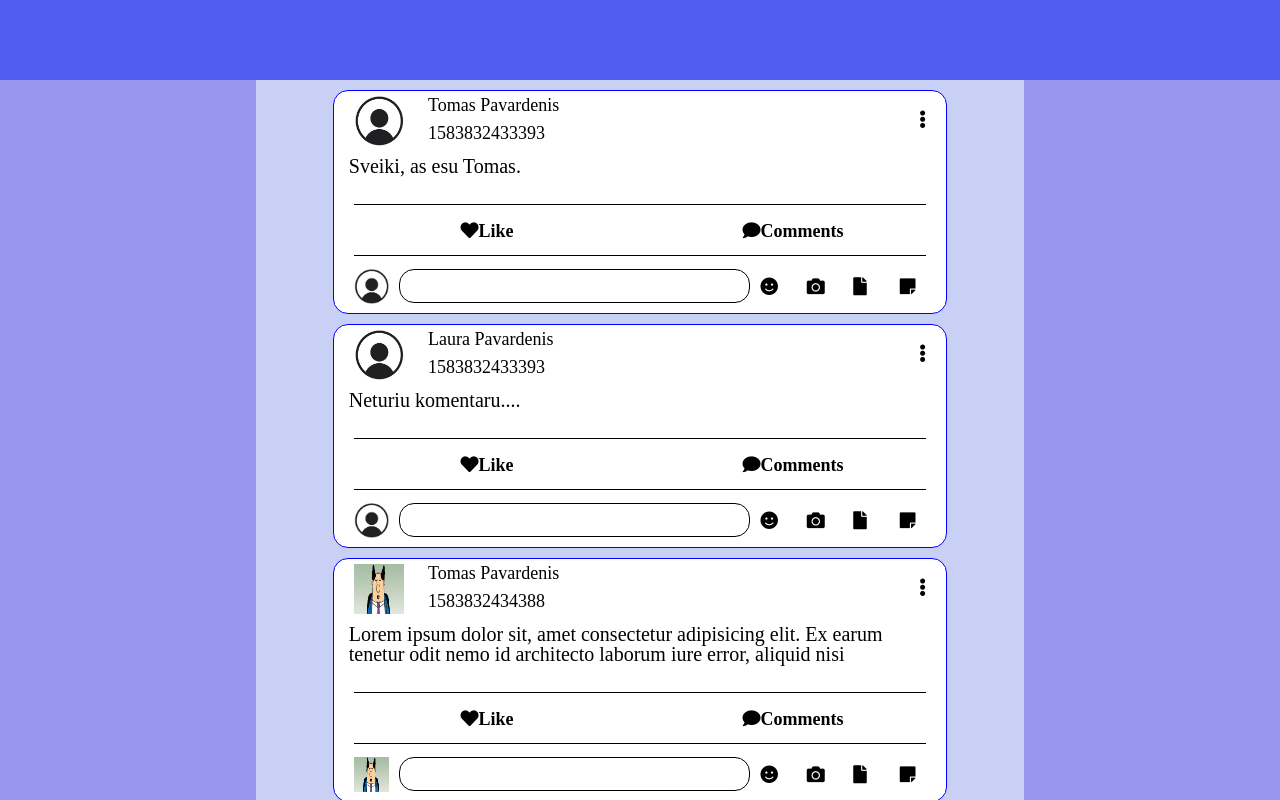
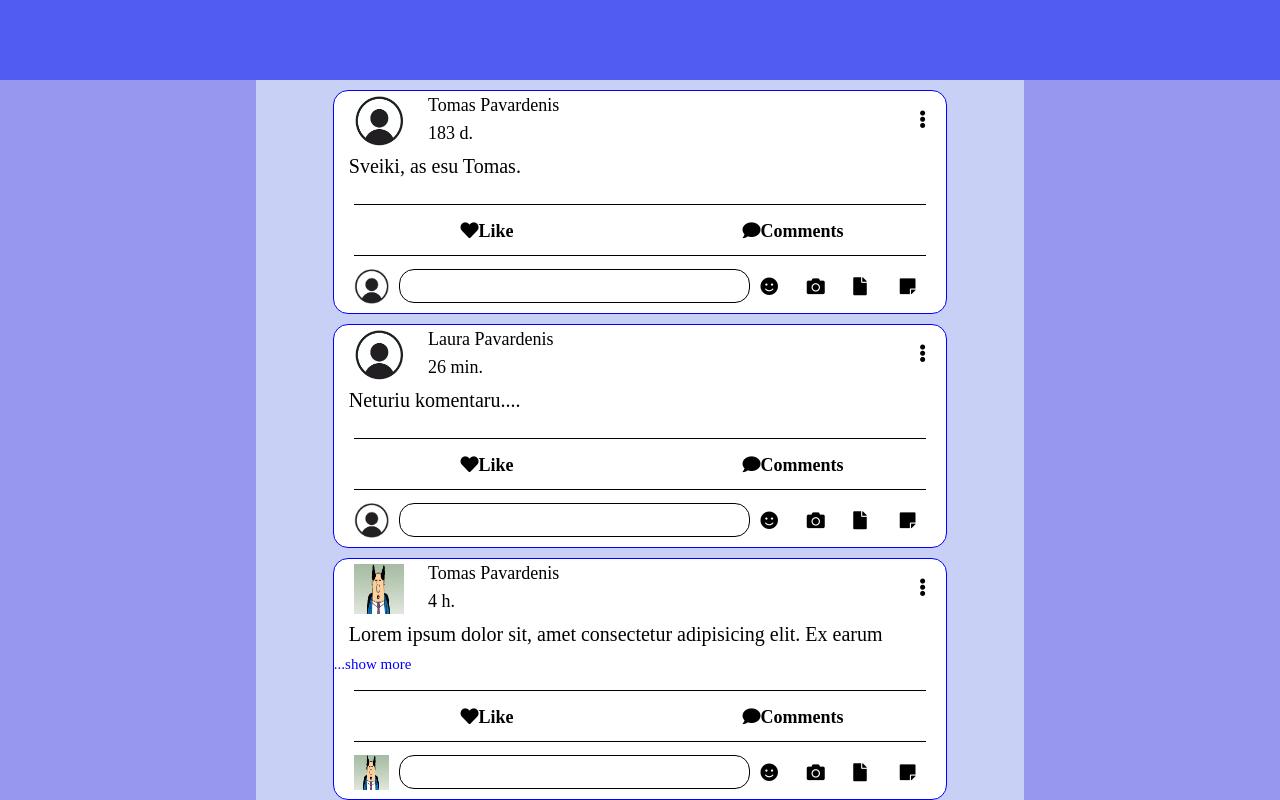
Before and after one commit to Lauraliug/JS, a plain HTML site: page index.html in a window 1280 px wide. Drawn offline with Linux system fonts and the light colour scheme.

Commit message:
pictures

```diff
--- a/data.js
+++ b/data.js
@@ -9,7 +9,7 @@ const feed = [{
             avataras: '',
             nuoroda: '#'
         },
-        laikas: 1583832433393,
+        laikas: 15838324,
         pranesimas: {
             tekstas: 'Sveiki, as esu Tomas.',
             spalva: '',
@@ -27,7 +27,7 @@ const feed = [{
             avataras: 'user.png',
             nuoroda: '#',
         },
-        laikas: 1583832433393,
+        laikas: 1583,
         pranesimas: {
             tekstas: 'Neturiu komentaru....',
             spalva: '',
@@ -45,7 +45,7 @@ const feed = [{
             avataras: '3.png',
             nuoroda: '#',
         },
-        laikas: 1583832434388,
+        laikas: 15838,
         pranesimas: {
             tekstas: 'Lorem ipsum dolor sit, amet consectetur adipisicing elit. Ex earum tenetur odit nemo id architecto laborum iure error, aliquid nisi',
             spalva: '',
@@ -63,7 +63,7 @@ const feed = [{
             avataras: '3.png',
             nuoroda: '#',
         },
-        laikas: 1583832434388,
+        laikas: 15,
         pranesimas: {
             tekstas: 'Lorem ipsum dolor sit, amet consectetur adipisicing elit. Ex earum tenetur odit nemo id architecto laborum iure error, aliquid nisi . Ex earum tenetur odit nemo id architecto laborum iure error, . Ex earum tenetur odit nemo id architecto laborum iure error,',
             spalva: '',
@@ -81,7 +81,7 @@ const feed = [{
             avataras: '1.png',
             nuoroda: '#',
         },
-        laikas: 1583832434388,
+        laikas: 15838388,
         pranesimas: {
             tekstas: 'Labas',
             spalva: '',
@@ -99,7 +99,7 @@ const feed = [{
             avataras: 'user.png',
             nuoroda: '#',
         },
-        laikas: 1583832434388,
+        laikas: 188,
         pranesimas: {
             tekstas: 'Lorem ipsum dolor sit amet consectetur adipisicing elit. Suscipit, veniam quia totam nemo, tempore delectus, illum rem necessitatibus minus maxime et odit vel explicabo ullam! Tenetur iusto velit delectus et ex numquam repellat natus, eaque esse sint iste consectetur placeat nesciunt quos vel commodi? Aliquam modi facilis nulla consequatur illum.',
             spalva: '',
@@ -117,7 +117,7 @@ const feed = [{
             avataras: '3.png',
             nuoroda: '#',
         },
-        laikas: 1583832434388,
+        laikas: 1583832,
         pranesimas: {
             tekstas: 'Labas',
             spalva: 'red',
@@ -136,7 +136,7 @@ const feed = [{
             avataras: '1.png',
             nuoroda: '#',
         },
-        laikas: 1583832434388,
+        laikas: 434388,
         pranesimas: {
             tekstas: 'Lorem ipsum dolor sit, amet consectetur adipisicing elit. Ex earum tenetur odit nemo id architecto laborum iure error, aliquid nisi . Ex earum tenetur  . Ex earum tenetur odit nemo id architecto laborum iure erro',
             spalva: '',
@@ -154,7 +154,7 @@ const feed = [{
             avataras: '3.png',
             nuoroda: '#',
         },
-        laikas: 1583832434388,
+        laikas: 1534388,
         pranesimas: {
             tekstas: 'LabasLorem ipsum dolor sit, amet consectetur adipisicing elit. Ex earum tenetur odit nemo id architecto laborum iure error, aliquid nisi, Ex earum tenetur odit nemo id architecto laborum iure erro',
             spalva: '',
@@ -174,9 +174,9 @@ const feed = [{
             avataras: '3.png',
             nuoroda: '#',
         },
-        laikas: 1583832434388,
+        laikas: 88,
         pranesimas: {
-            tekstas: 'LabasLorem ipsum dolor sit, amet consectetur adipisicing elit. Ex earum ',
+            tekstas: 'Lorem ipsum dolor sit, amet consectetur adipisicinm ',
             spalva: 'orange',
             paveiksliukai: [
                 '1.jpeg',
@@ -196,7 +196,7 @@ const feed = [{
             avataras: '2.png',
             nuoroda: '#',
         },
-        laikas: 1583832434388,
+        laikas: 158,
         pranesimas: {
             tekstas: 'Lorem ipsum dolor sit, amet consectetur adipisicing elit. Ex earum tenetur odit nemo id architecto laborum iure error, aliquid nisi',
             spalva: '',
--- a/main.js
+++ b/main.js
@@ -8,15 +8,18 @@ function getData(data) {
     for (let i = 0; i < data.length; i++) {
       HTML += getList(data[i]);
     }
-    return middleBody.innerHTML = HTML;
+    return (middleBody.innerHTML = HTML);
   }
 }
 
 //Main function
 
 function getList(list) {
-  let HTML = `<div class="card">${returnTop(list.autorius,list.laikas)}
-  ${returnMiddle(list.pranesimas, list.pranesimas.paveiksliukai)} ${returnFooter(list.autorius)}</div>`;
+  let HTML = `<div class="card">${returnTop(list.autorius, list.laikas)}
+  ${returnMiddle(
+    list.pranesimas,
+    list.pranesimas.paveiksliukai
+  )} ${returnFooter(list.autorius)}</div>`;
   return HTML;
 }
 
@@ -27,18 +30,18 @@ function returnTop(autorius, laikas) {
   ${getAvatar(autorius)}
   <div class="block">
     <div class="name">${autorius.vardas} ${autorius.pavarde}</div>
-    <div class="time">${laikas}</div>
+    ${getTime(laikas)}
   </div>
   <div class="info">
     <i class="fas fa-ellipsis-v"></i>
   </div>
 </div>`;
-return HTML;
+  return HTML;
 }
 
 function returnMiddle(pranesimas) {
   let HTML = `<div class="card__middle">
-<p>${pranesimas.tekstas}</p>
+  ${getText(pranesimas)}
 <div class="pictures">
 ${getPictures(pranesimas.paveiksliukai)}
 </div>
@@ -53,7 +56,7 @@ ${getPictures(pranesimas.paveiksliukai)}
   </div>
   <hr />
 </div>`;
-return HTML;
+  return HTML;
 }
 
 function returnFooter(autorius) {
@@ -75,34 +78,29 @@ function returnFooter(autorius) {
                 </div>
               </div>
           </div>`;
-return HTML;
+  return HTML;
 }
 
 function getAvatar(img) {
-
-  if (img.avataras === '') {
-
-    img.avataras = 'user.png';
-
-    }
+  if (img.avataras === "") {
+    img.avataras = "user.png";
+  }
 
   let HTML = `<img
   src="./img/avatar/${img.avataras}"
   alt="avataras"
 />`;
 
-return HTML;
+  return HTML;
 }
 
 function getPictures(img) {
-
-  let HTML = '';
-  let pictures = '';
+  let HTML = "";
+  let pictures = "";
 
   if (img.length > 0) {
-
-    for (let i = 0; i< img.length; i++) {
-      pictures += `<img src="./img/${img[i]}" alt="pic">`
+    for (let i = 0; i < img.length; i++) {
+      pictures += `<img src="./img/${img[i]}" alt="pic">`;
     }
 
     HTML = `<div class="pictures">
@@ -110,11 +108,92 @@ function getPictures(img) {
      </div>`;
   }
   return HTML;
-
 }
 
-function getTime(time) {
+function getTime(list) {
+  let HTML = "";
 
+  let time;
+  let y = Math.floor(list / 3600 / 24 / 365);
+  let d = Math.floor(list / 3600 / 24);
+  let h = Math.floor(list / 3600);
+  let min = Math.floor(list / 60);
+
+  if (y > 0) {
+    time = `${y} y.`;
+  } else if (d > 0) {
+    time = `${d} d.`;
+  } else if (h > 0) {
+    time = `${h} h.`;
+  } else if (min > 0) {
+    time = `${min} min.`;
+  } else {
+    time = `${list} s.`;
+  }
+
+  HTML = `<div class="time">${time}</div>`;
+
+  return HTML;
+}
+
+function getText(pranesimas) {
+  let messageText = pranesimas.tekstas;
+
+  let HTML = `<p>${pranesimas.tekstas}</p>`;
+
+  return HTML;
+}
+
+function getText(pranesimas) {
+  let messageText = pranesimas.tekstas;
+
+  let HTML;
+
+  let kiek = 10;
+
+  let cutted;
+
+  let print;
+
+  let textArr = messageText.split(" ");
+
+  // Cutted TEXT first
+
+  if (textArr.length > kiek) {
+    cutted = textArr.slice();
+
+    cutted.length = kiek;
+
+    print = cutted.join(" ");
+
+    HTML = `<p value="${messageText}">${print}</p><span id="showMore">...show more</span>`;
+  } else {
+    // Normal TEXT
+
+    print = textArr.join(" ");
+
+    HTML = `<p>${print}<span></span></p>`;
+  }
+
+  return HTML;
+}
+
+function renderText() {
+  let cards = document.querySelectorAll(".card");
+
+  let showButton = document.querySelectorAll(".card__middle span");
+
+  let cardMiddle = document.querySelectorAll(".card__middle p");
+
+  // let showButton = document.getElementById('.showMore');
+
+  for (let i = 0; i < showButton.length; i++) {
+    let feedText = feed[i].pranesimas.tekstas;
+
+    showButton[i].addEventListener("click", (e) => {
+      cardMiddle[i].innerHTML = feedText;
+    });
+  }
 }
 
 
@@ -122,6 +201,6 @@ function getTime(time) {
 
 
 
+getData(feed);
 
-
-getData(feed);
+renderText();
--- a/sass/_main.scss
+++ b/sass/_main.scss
@@ -80,6 +80,11 @@
             font-size: 20px;
             padding: 10px 15px;
           }
+          span {
+            font-size: 15px;
+            color: blue;
+          }
+
 
           .pictures {
             display: inline-block;
```
Also changed, not shown: css/app.css.
